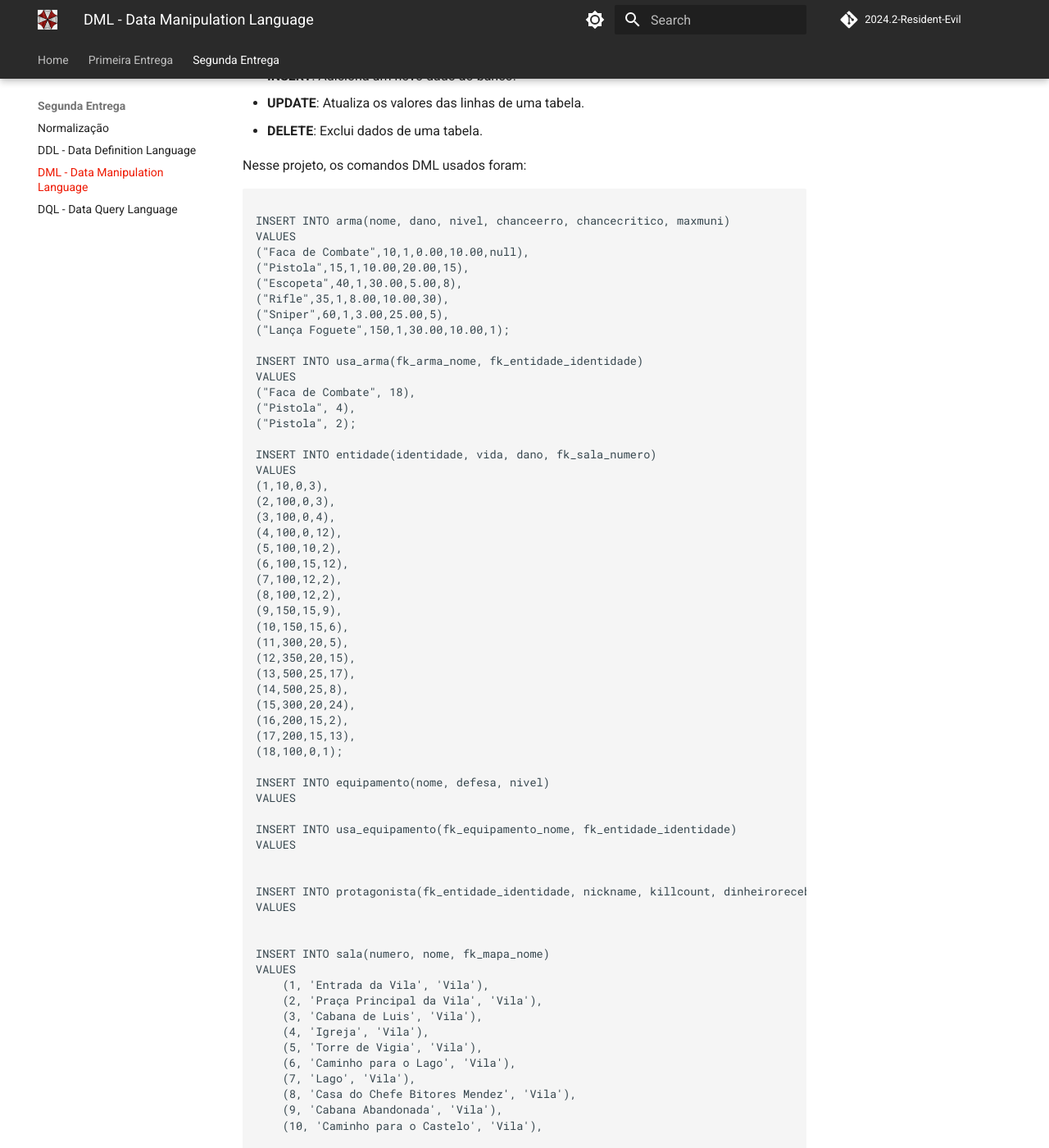
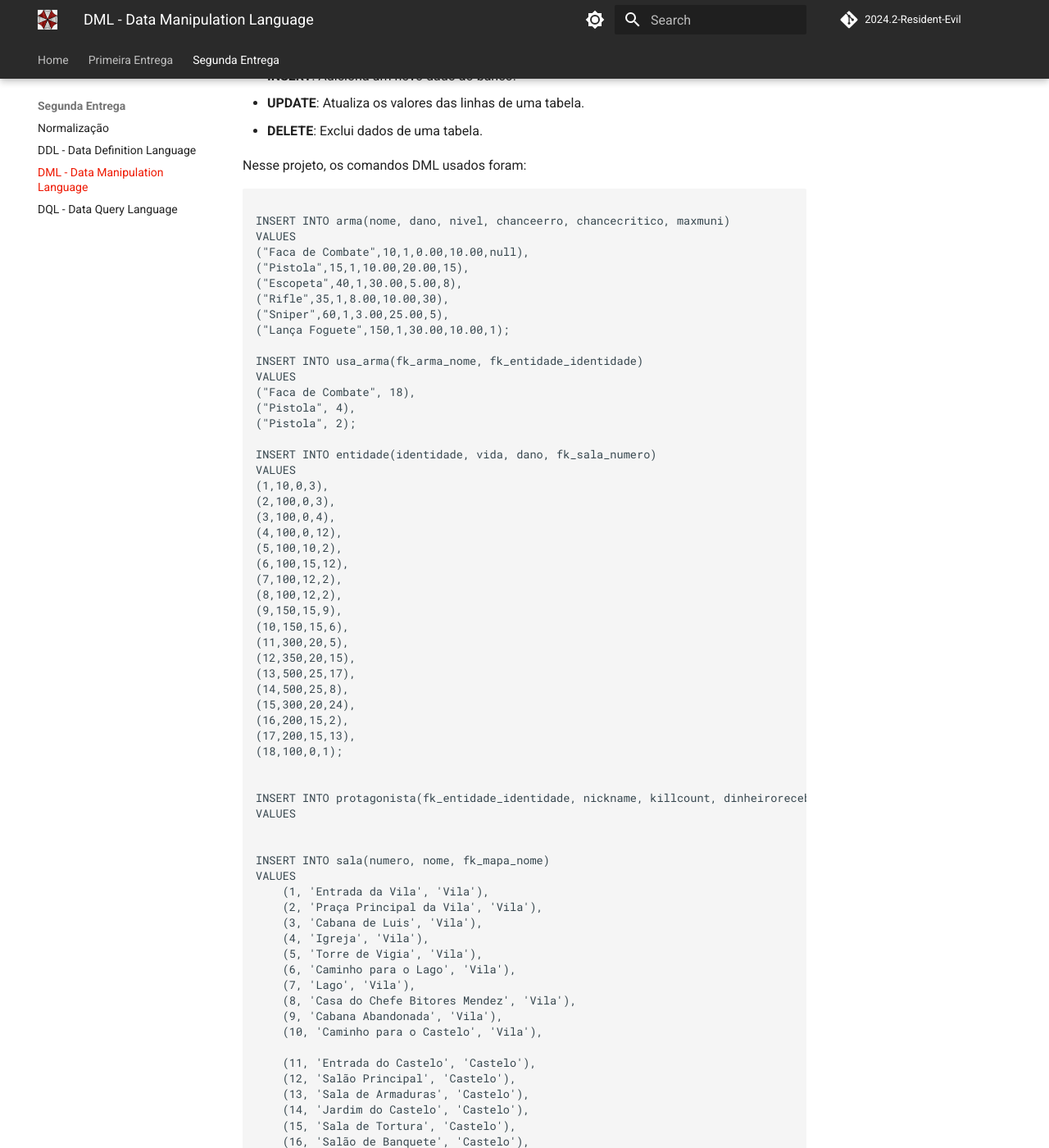
Before and after one commit to SBD1/2024.2-Resident-Evil, an MkDocs documentation site: the page built from docs/entrega2/dml.md, in a window 1280 px wide and 1400 px high, scrolled down 215 px. Shown: the whole window at 82% size. Built offline with MkDocs 1.6.1 and Material for MkDocs 9.7.7, drawn with Linux system fonts in a browser that asks for light colours; comment, search, counter and statistics services are not loaded; some of the changed text lies outside the part shown.

Commit message:
feat:exclusão tabela equipamento e usa_equipamento

```diff
--- a/docs/entrega2/dml.md
+++ b/docs/entrega2/dml.md
@@ -46,12 +46,6 @@ VALUES
 (16,200,15,2),
 (17,200,15,13),
 (18,100,0,1);
-
-INSERT INTO equipamento(nome, defesa, nivel)
-VALUES
-
-INSERT INTO usa_equipamento(fk_equipamento_nome, fk_entidade_identidade)
-VALUES
 
 
 INSERT INTO protagonista(fk_entidade_identidade, nickname, killcount, dinheirorecebido)
@@ -194,3 +188,4 @@ VALUES
 |  1.0   |  Criação  | [Bruno Cruz](https://github.com/Brunocrzz) | 08/01/2025 |
 |  1.1   | Alteração | [Pablo Cunha](https://github.com/pabloo8)  | 13/01/2025 |
 |  1.2   | Alteração | [Bruno Cruz](https://github.com/Brunocrzz) e [Pablo Cunha](https://github.com/pabloo8)  | 13/01/2025 |
+|  1.3   | Alteração | [Pablo Cunha](https://github.com/pabloo8)  | 13/01/2025 |
```
